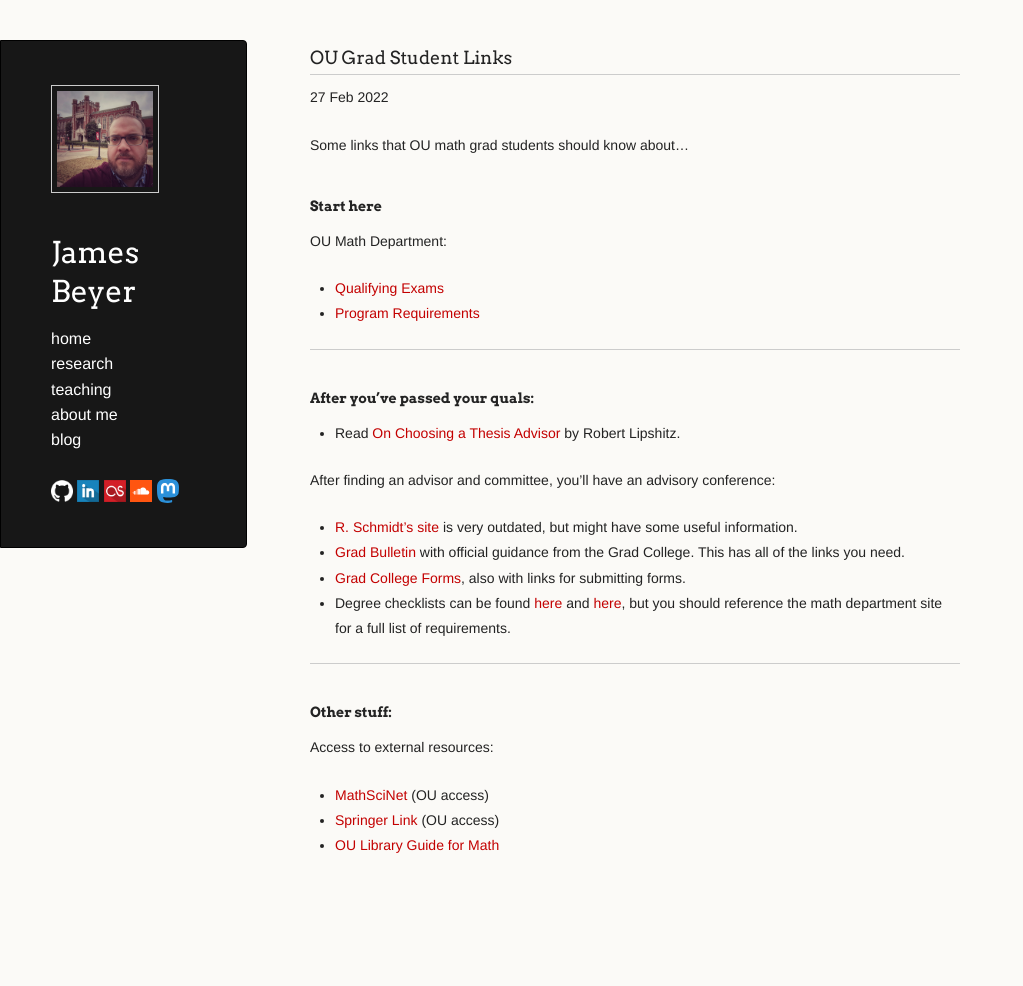
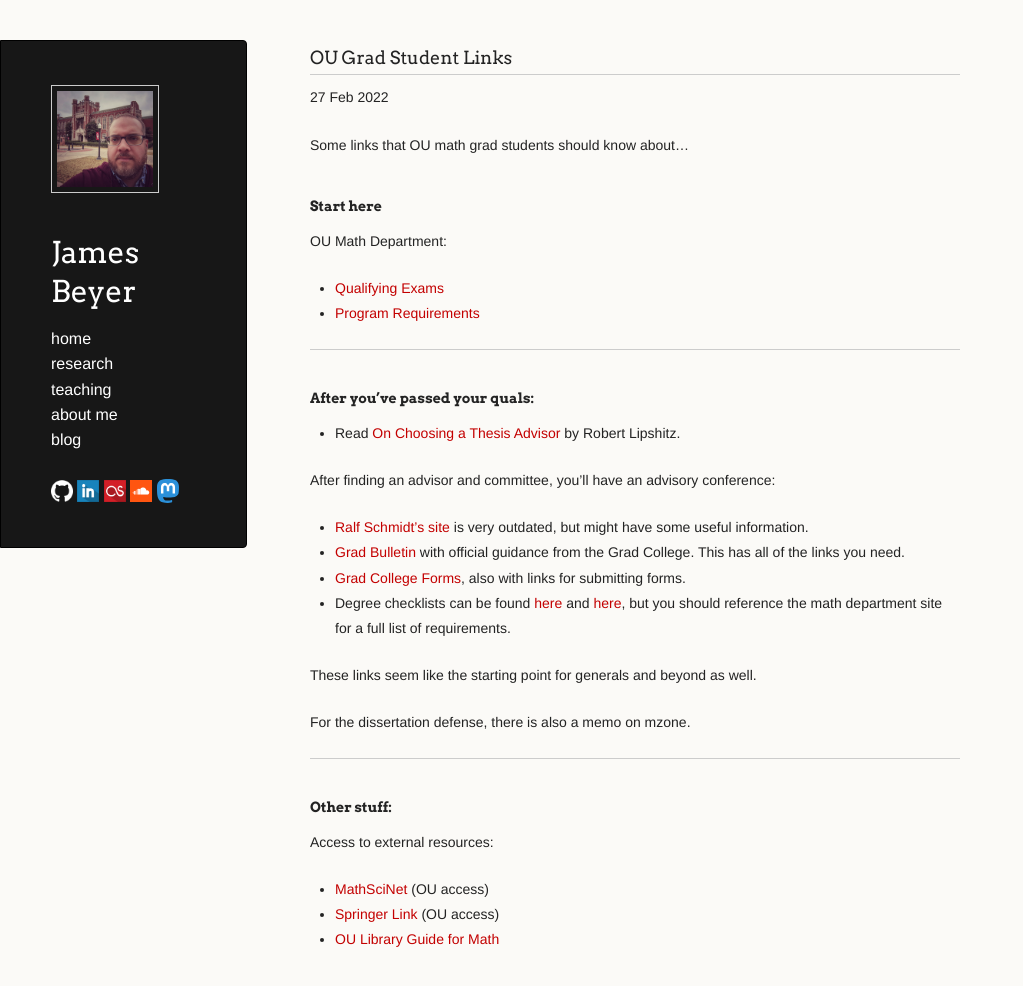
Before and after one commit to jebeyer/jebeyer.github.io, a Jekyll site: the page built from _posts/2022-02-27-ou_links.md, in a window 1280 px wide and 1025 px high. Shown: the top 986 px of the window, without its empty margins (0-1023 px from the left). Built offline with Jekyll 4.4.1, drawn with Linux system fonts in a browser that asks for light colours; a script that is not in the unit is left out.

Commit message:
added a couple of comments

```diff
--- a/_posts/2022-02-27-ou_links.md
+++ b/_posts/2022-02-27-ou_links.md
@@ -18,10 +18,14 @@ OU Math Department:
 * Read [On Choosing a Thesis Advisor](https://www.ams.org/journals/notices/201902/rnoti-p191.pdf) by Robert Lipshitz.
 
 After finding an advisor and committee, you'll have an advisory conference:
-* [R. Schmidt's site](https://www2.math.ou.edu/~rschmidt/grad/procedures.html#advisory_conference) is very outdated, but might have some useful information.
+* [Ralf Schmidt's site](https://www2.math.ou.edu/~rschmidt/grad/procedures.html#advisory_conference) is very outdated, but might have some useful information.
 * [Grad Bulletin](https://www.ou.edu/gradcollege/forms/bulletin/doctoral-info#8.3) with official guidance from the Grad College. This has all of the links you need.
 * [Grad College Forms](https://www.ou.edu/gradcollege/forms), also with links for submitting forms.
 * Degree checklists can be found [here](https://www.ou.edu/gradcollege/forms/doctoral-degree-requirements) and [here](https://ou-public.courseleaf.com/arts-sciences/mathematics/mathematics-doctor-philosophy/), but you should reference the math department site for a full list of requirements.
+
+These links seem like the starting point for generals and beyond as well.
+
+For the dissertation defense, there is also a memo on mzone.
 
 ---
 
```
